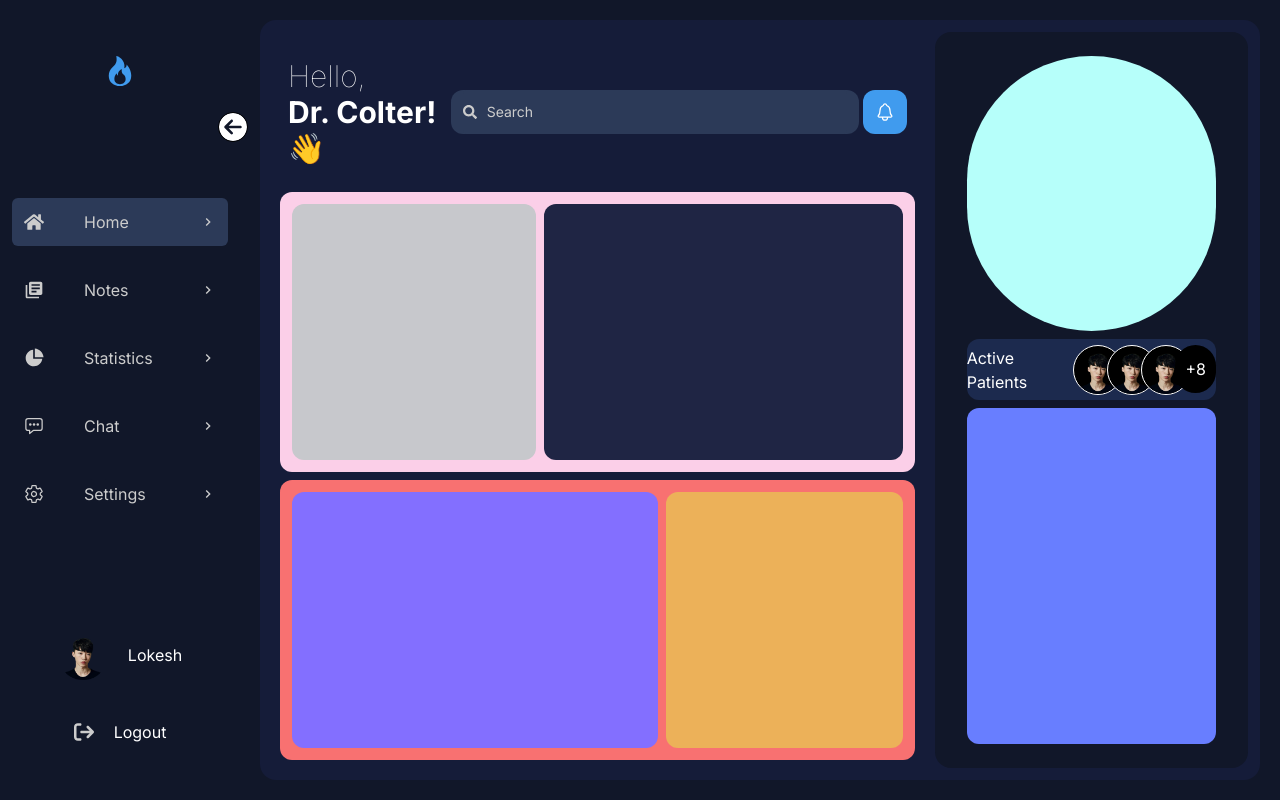
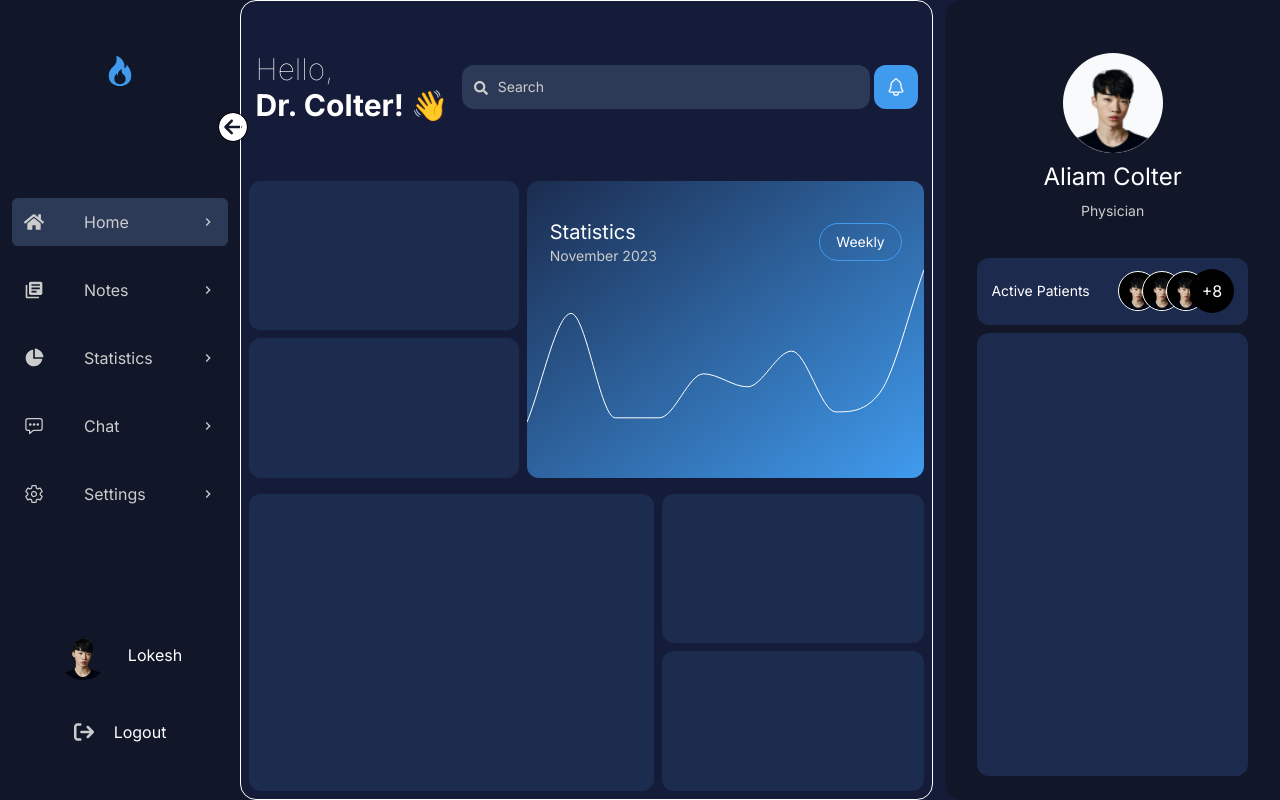
Before and after one commit to lokeshdarla/dashboarddddd, a Next.js app: page / in a window 1280 px wide. Built offline with nearby package versions, Linux system fonts and the light colour scheme.

Commit message:
Feat : Add Charts

```diff
--- a/package.json
+++ b/package.json
@@ -9,8 +9,11 @@
     "lint": "next lint"
   },
   "dependencies": {
+    "apexcharts": "^3.46.0",
+    "chart.js": "^4.4.1",
     "next": "14.1.0",
     "react": "^18",
+    "react-chartjs-2": "^5.2.0",
     "react-dom": "^18",
     "react-icons": "^5.0.1"
   },
--- /dev/null
+++ b/src/components/Charts/Chart.tsx
@@ -0,0 +1,69 @@
+import React, { useEffect, useRef } from 'react';
+import Chart from 'chart.js/auto';
+
+const MyChart = () => {
+  const chartRef = useRef<HTMLCanvasElement | null>(null);
+
+  useEffect(() => {
+    const chartData = {
+      labels: [100, 200, 300, 400, 500, 600, 700, 800, 900, 1000],
+      datasets: [
+        {
+          label: 'Dataset 1',
+          data: [860, 5830, 1060, 1060, 3070,2478, 4110, 1330, 2210, 7830, 2478],
+          borderWidth: 1,
+          borderColor: 'white',
+          fill: false,
+          cubicInterpolationMode: 'monotone',
+          pointRadius: 0,
+          pointHoverRadius: 0,
+        }
+      ],
+    };
+
+    if (chartRef.current) {
+      const ctx = chartRef.current.getContext('2d');
+
+      if (ctx) {
+        // Destroy the previous chart instance if it exists
+        Chart.getChart(chartRef.current)?.destroy();
+
+        // Create a new chart
+        new Chart(ctx, {
+          type: 'line',
+          data: chartData,
+          options: {
+            scales: {
+              x: {
+                type: 'linear',
+                display: false,
+                position: 'bottom',
+              },
+              y: {
+                type: 'linear',
+                display: false,
+                position: 'left',
+              },
+            },
+            plugins: {
+              legend:{
+                display:false,
+              },
+              title: {
+                display: false,
+              },
+            },
+            interaction: {
+              intersect: false,
+            },
+
+          },
+        });
+      }
+    }
+  }, []);
+
+  return <canvas ref={chartRef} id="myChart" style={{ maxWidth: '400px', maxHeight: '175px' }} />;
+};
+
+export default MyChart;
--- a/src/components/Sidebar/Sidebar.tsx
+++ b/src/components/Sidebar/Sidebar.tsx
@@ -77,7 +77,7 @@ const toggleSideBar=()=>{
           </div>
         </div>
       </div>
-      <div className="flex-1 p-5 h-screen">
+      <div className="flex-1 h-screen">
         <Dashboard/>
       </div>
     </div>
--- a/src/components/dashboard/Dashboard.tsx
+++ b/src/components/dashboard/Dashboard.tsx
@@ -3,12 +3,13 @@ import { FaSearch } from "react-icons/fa";
 import { IoNotificationsOutline } from "react-icons/io5";
 import { LuDot } from "react-icons/lu";
 import Image from 'next/image';
+import MyChart from '../Charts/Chart';
 
 function Dashboard() {
   return (
-    <section className='h-[100%] w-full bg-[#151C39] rounded-2xl p-3 grid grid-cols-3 space-x-3'>
-    <div className='col-span-2  rounded-2xl grid grid-rows-5 space-y-2 p-2'>
-      <div className='row-span-1 rounded-xl p-2 flex items-center justify-around'>
+    <section className='h-[100%] w-full bg-[#151C39] rounded-2xl grid grid-cols-3 space-x-3 '>
+    <div className='col-span-2  rounded-2xl grid grid-rows-5 space-y-4 p-2 border border-white'>
+      <div className='row-span-1 rounded-xl  flex items-center justify-around'>
       <h1 className='text-3xl font-bold text-[#FFFFFF]'>
         <span className='font-thin'>Hello,</span>
         <br />
@@ -38,54 +39,73 @@ function Dashboard() {
 
 
       </div>
-      <div className='row-span-2 bg-pink-200 rounded-xl grid grid-cols-5 p-3 space-x-2'>
-      <div className='col-span-2 bg-[#C7C8CC] rounded-xl'>
+      <div className='row-span-2  rounded-xl grid grid-cols-5 space-x-2'>
+      <div className='col-span-2 grid grid-rows-2 space-y-2'>
+      <div className='row-span-1 bg-[#1B2C4F] rounded-xl'>
 
       </div>
-      <div className='col-span-3 bg-[#1F2544] rounded-xl'>
+      <div className='row-span-2 bg-[#1B2C4F] rounded-xl'>
 
       </div>
       </div>
-      <div className='row-span-3 bg-red-400 rounded-xl grid grid-cols-5 p-3 space-x-2'>
-        <div className='col-span-3 bg-[#836FFF] rounded-xl'>
+      <div className='col-span-3 rounded-xl flex flex-col justify-center items-center bg-gradient-to-br from-[#1B2C4F] to-[#409BEE]'>
+      <div className=' flex items-center justify-between w-96 px-4'>
+        <div className='flex flex-col items-start justify-center'>
+          <h1 className='text-white text-xl'>Statistics</h1>
+          <h3 className='text-[#CCCCCC] text-sm'>November 2023</h3>
+        </div>
+        <button className='px-4 rounded-full text-sm py-2 text-white  border border-[#409BEE]'>Weekly</button>
+      </div>
+      <MyChart/>
+      </div>
+      </div>
+      <div className='row-span-3  grid grid-cols-5 space-x-2'>
+        <div className='col-span-3 bg-[#1B2C4F] rounded-xl'>
 
         </div>
-        <div className='col-span-2 bg-[#ECB159] rounded-xl'>
+        <div className='col-span-2  space-y-2 grid grid-rows-2'>
+          <div className='row-span-1 bg-[#1B2C4F] rounded-xl'>
 
+          </div>
+          <div className='row-span-1 bg-[#1B2C4F] rounded-xl'>
+
+          </div>
         </div>
       </div>
     </div>
     <div className='col-span-1 bg-[#111729] rounded-2xl grid grid-rows-10 py-6 px-8 space-y-2'>
       {/* Content for the second div */}
-      <div className='row-span-4 bg-[#B6FFFA] rounded-full'>
+      <div className='row-span-3  flex flex-col items-center justify-center gap-2 text-white'>
+      <Image
+  src='/user.png'
+  width={100}
+  height={100}
+  className='rounded-full bg-gray-50'
 
+  alt=''
+/>
+<h1 className='text-2xl'>Aliam Colter</h1>
+<p className='text-sm text-[#CCCCCC]'>Physician</p>
       </div>
       <div className='row-span-1 bg-[#1C2A4E] rounded-xl flex items-center justify-around h-a'>
-        <h1 className='text-white'>Active Patients</h1>
-        <div className='flex -space-x-4 rtl:space-x-reverse'>
-          <Image
-          src='/user.png'
-          width={50}
-            height={50}
-            className='border border-white rounded-full bg-black'
-           alt=';'/>
-            <Image
-          src='/user.png'
-          width={50}
-          className='border border-white rounded-full bg-black'
-            height={50}
-           alt=';'/>
-            <Image
-          src='/user.png'
-          width={50}
-          className='border border-white rounded-full bg-black'
-            height={50}
-           alt=';'/>
-<a href="#" className='w-12 h-12 bg-black text-white rounded-full flex items-center justify-center'>+8</a>
+        <h1 className='text-white text-sm'>Active Patients</h1>
+        <div className='flex -space-x-4 rtl:space-x-reverse items-center justify-center'>
+        {[1,2,3].map((index) => (
+      <Image
+        key={index}  // Make sure to include a unique key for each element in the array
+        src='/user.png'
+        width={40}
+        height={40}
+        className='border h-10 w-10 border-white rounded-full bg-black'
+        alt=''
+      />
+    ))}
+
+<a href="#" className='w-11 h-11 p-2 bg-black text-white rounded-full flex items-center justify-center'>+8</a>
 
         </div>
       </div>
-      <div className='row-span-5 bg-[#687EFF] rounded-xl'>
+      <div className='row-span-6 bg-[#1C2A4E] rounded-xl'>
 
       </div>
     </div>
```
Also changed, not shown: 1 other file (tests, documents, lock files or other folders).
